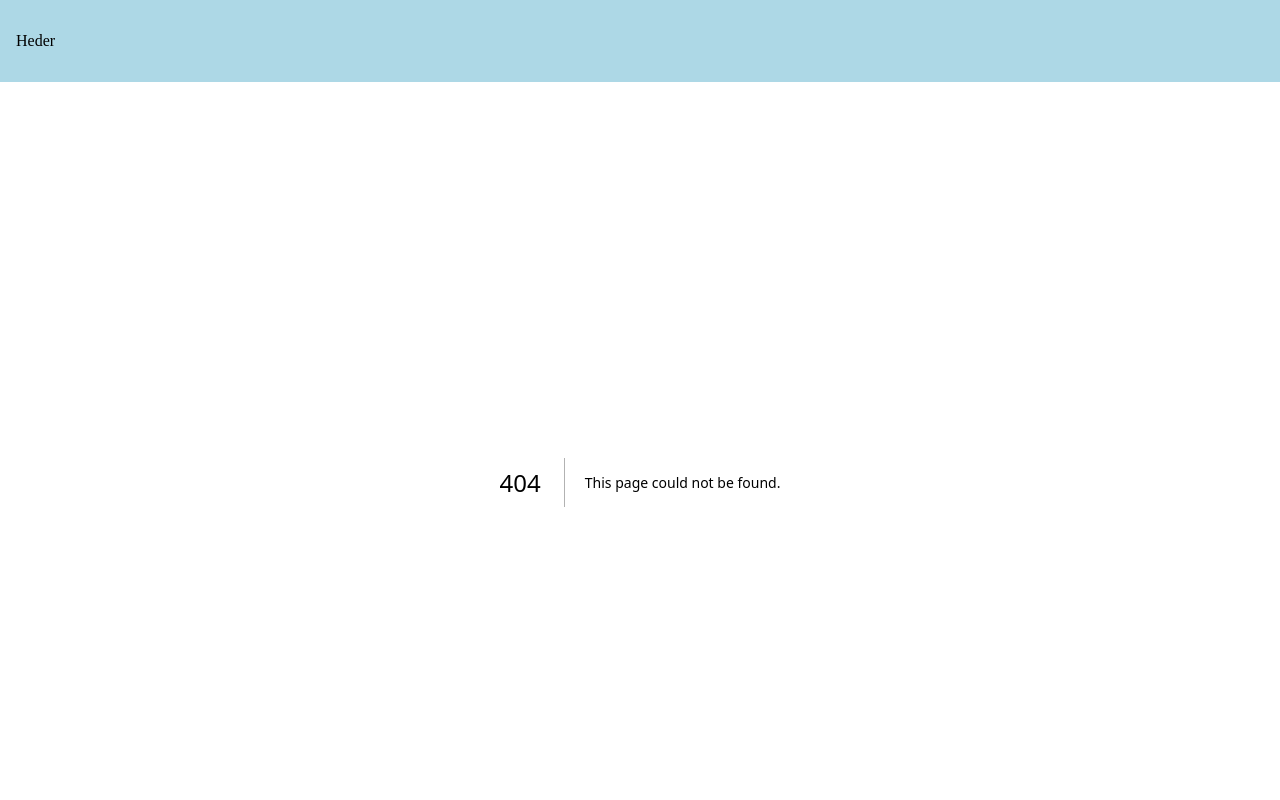
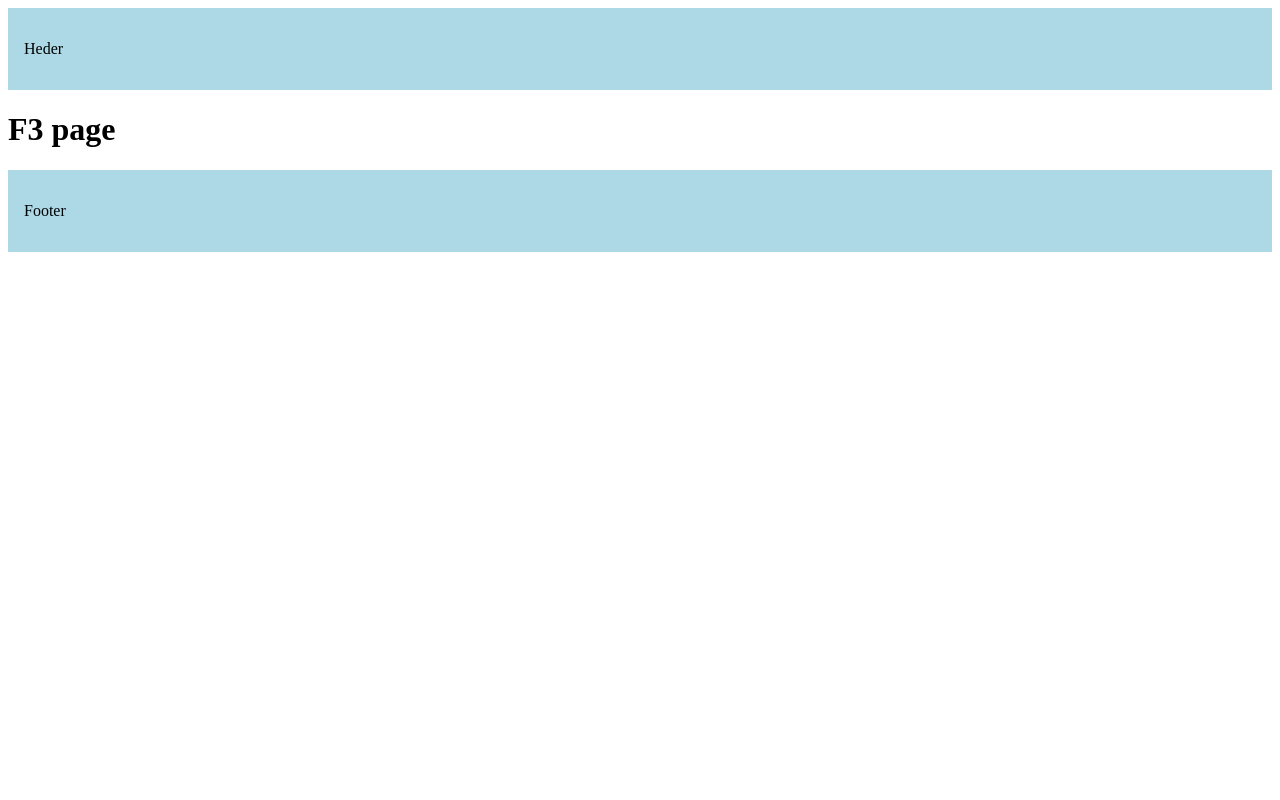
Before and after one commit to Diognet/Next14, a Next.js app in the folder taxi/: page /f1/f3 in a window 1280 px wide. Before the commit this address had no page. Shown: the top 800 px of the page. Built offline with nearby package versions, Linux system fonts and the light colour scheme.

Commit message:
Add files via upload

```diff
--- /dev/null
+++ b/taxi/src/app/f1/(.)f2/page.tsx
@@ -0,0 +1,4 @@
+
+export default function  InterceptedF2() {
+  return <h1> (.) InterceptedF2 page  </h1>;
+}
--- /dev/null
+++ b/taxi/src/app/f1/f2/page.tsx
@@ -0,0 +1,5 @@
+
+
+export default function f2() {
+  return <h1> F2 Page  </h1>;
+}
--- /dev/null
+++ b/taxi/src/app/f1/f3/page.tsx
@@ -0,0 +1,6 @@
+
+
+
+export default function  InterceptedF3() {
+  return <h1> F3 page  </h1>;
+}
```
